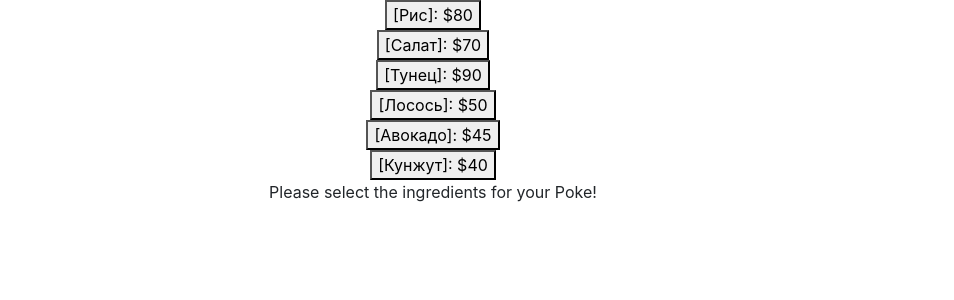
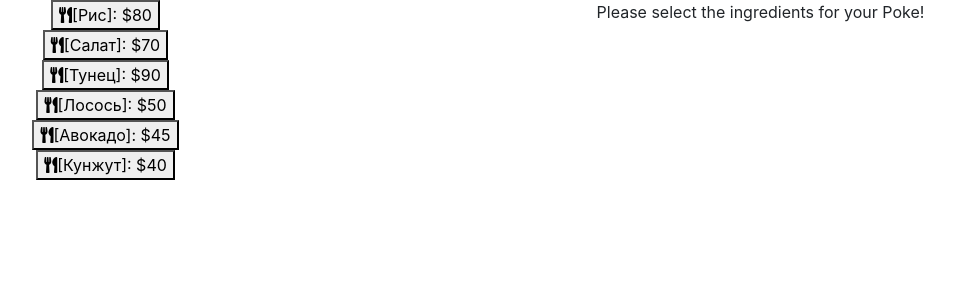
Before and after one commit to galubezzz/python_group_1_exam_7_maria_galunova, a React (Create React App) app: page / in a window 1280 px wide. Shown: the top 300 px of the page, without its empty margins (207-1161 px from the left). Built offline with nearby package versions, Linux system fonts and the light colour scheme.

Commit message:
added classes for main divs

```diff
--- a/src/App.js
+++ b/src/App.js
@@ -60,8 +60,10 @@ class App extends Component {
     render() {
         return (
             <div className="App">
-                <ItemsForm items={availableItems} addItem={this.addItem}/>
-                <Order items={this.state.items} removeItem={this.removeItem} total={this.state.totalPrice}/>
+                <div className='row'>
+                    <ItemsForm items={availableItems} addItem={this.addItem}/>
+                    <Order items={this.state.items} removeItem={this.removeItem} total={this.state.totalPrice}/>
+                </div>
             </div>
         );
   }
--- a/src/components/ItemsForm/Item/Item.js
+++ b/src/components/ItemsForm/Item/Item.js
@@ -3,7 +3,7 @@ import React from 'react';
 function Item(props){
     return(
         <div>
-            <button onClick={props.addItem}>[{props.name}]: ${props.price}</button>
+            <button onClick={props.addItem}><i className="fas fa-utensils"></i>[{props.name}]: ${props.price}</button>
         </div>
     );
 }
--- a/src/components/ItemsForm/ItemsForm.js
+++ b/src/components/ItemsForm/ItemsForm.js
@@ -3,7 +3,7 @@ import Item from './Item/Item'
 
 function ItemsForm(props){
     return(
-         <div>
+         <div className="col-md-6">
              {props.items.map(item => <Item name = {item.label} price = {item.price} addItem={() => {props.addItem(item.name)}}/>)}
         </div>
         );
--- a/src/components/Order/Order.js
+++ b/src/components/Order/Order.js
@@ -7,7 +7,7 @@ function Order(props){
 
     if (newItems.length>0){
         return(
-        <div>
+        <div className="col-md-6">
             Order Details:
             {newItems.map(
                 item => <OrderItem name={item.name} price={item.price} count={item.count} removeItem ={()=>{props.removeItem(item.name)}} />
@@ -18,7 +18,7 @@ function Order(props){
     }
     else {
         return(
-            <div>
+            <div className="col-md-6">
                 {message}
             </div>
         )
```
